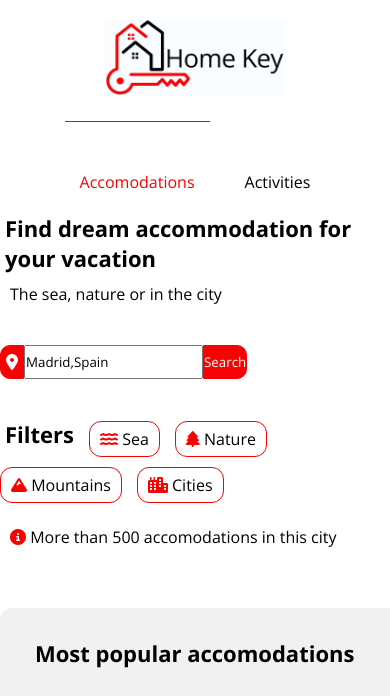
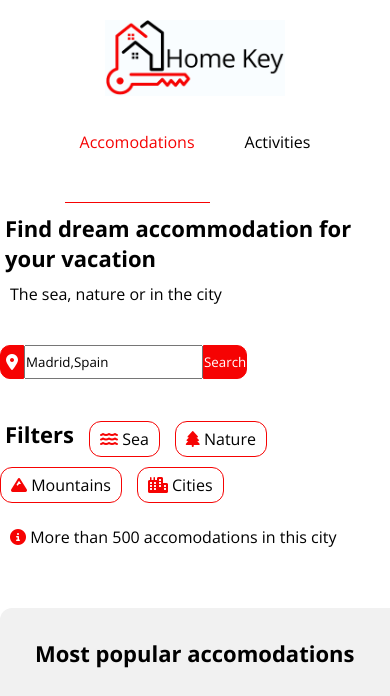
Before and after one commit to Anthony83860/HomeKey, a plain HTML site: page index.html in a window 390 px wide. In both pictures the pointer is over the link "Accomodations". Shown: the top 696 px of the page. Drawn offline with nearby package versions, Linux system fonts and the light colour scheme.

Commit message:
correction responsive

```diff
--- a/css/style.css
+++ b/css/style.css
@@ -401,6 +401,22 @@ main > section > p:nth-child(5) > i{
         gap: 20px;
         text-align: center;
     }
+    nav a{
+        border-bottom:1px solid transparent ;
+
+    }
+    header li{
+        padding-top: 0px;
+        padding-bottom :40px;
+    }
+    nav a:hover {
+        color: var(--red);
+        transition: all 0.4s;
+        border-bottom: #f60303 1px solid;
+        padding-bottom: 49px;
+        padding-top: 0px;
+        border-top: none ;
+    }
     header ul{
         display: flex;
         justify-content: center;
```
